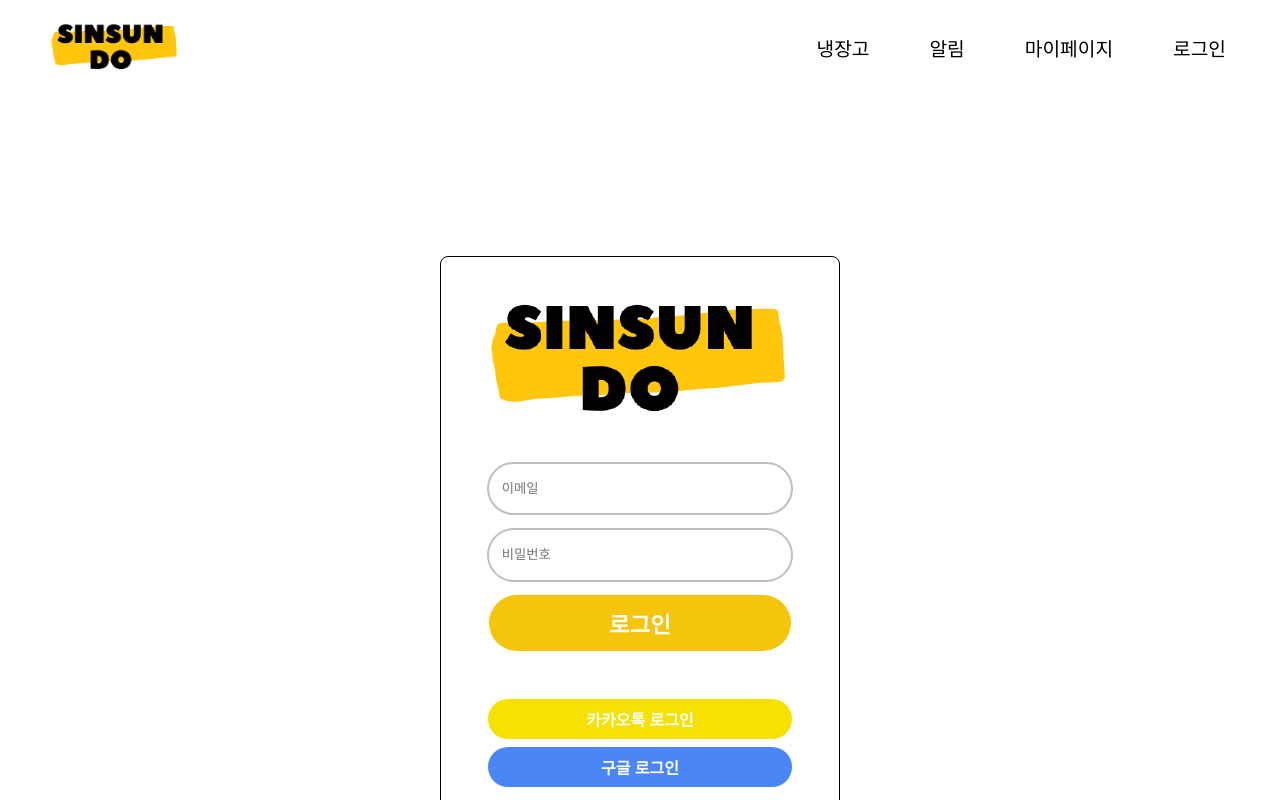
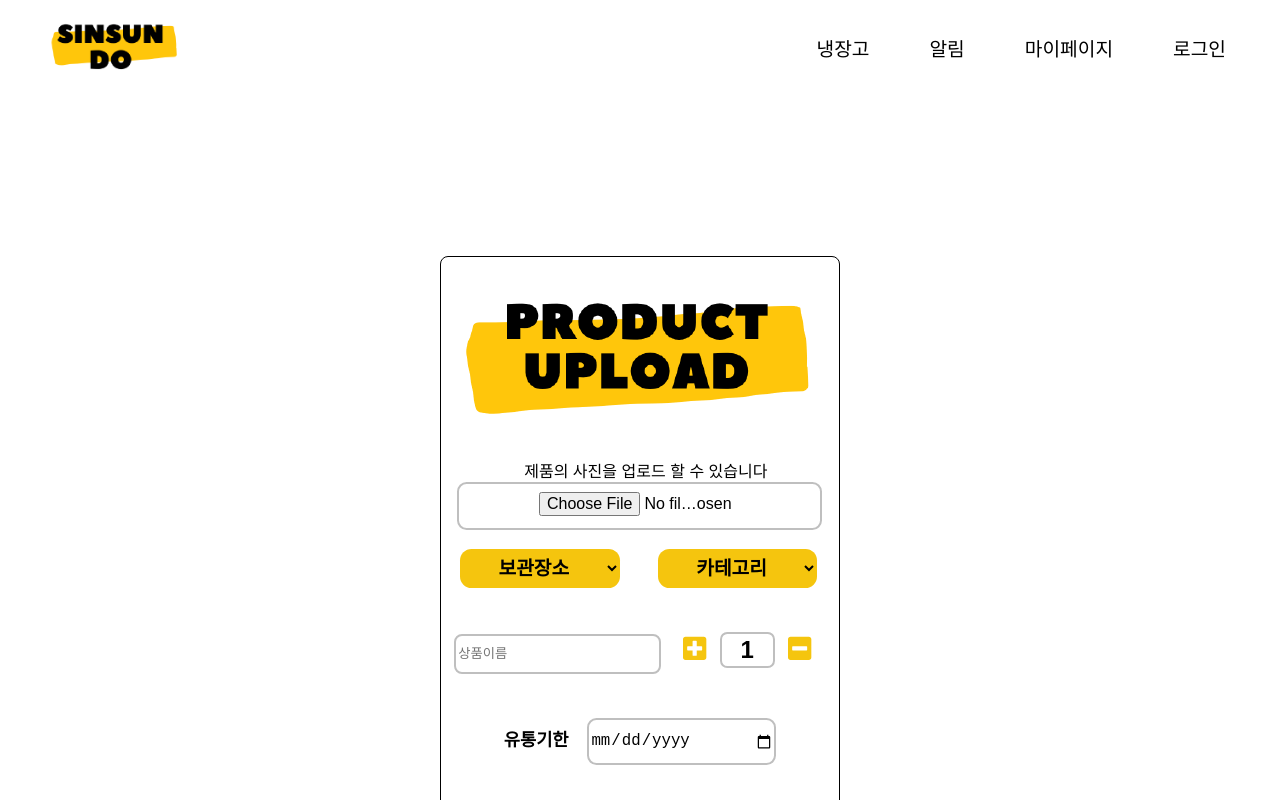
Before and after one commit to codestates/SinSunDo, a React (Create React App) app in the folder client/: page /RefrigeratorPage in a window 1280 px wide. Shown: the top 800 px of the page. Built offline with nearby package versions, Linux system fonts and the light colour scheme.

Commit message:
Add product upload page

```diff
--- a/client/src/app.jsx
+++ b/client/src/app.jsx
@@ -17,11 +17,9 @@
   return (
     <>
       <Nav isLogin={isLogin} />
-      {/* <MyPageCorrection />
-      <MyPage /> */}
+      <ProductUpload />
+      <RefrigeratorPage />
       <LogInPage isLogin={isLogin} setIsLogin={setIsLogin} />
-      <MembershipPage />
-      <RefrigeratorPage />
       <Footer />
     </>
   );
--- a/client/src/components/product.jsx
+++ b/client/src/components/product.jsx
@@ -3,7 +3,7 @@
 
 const Product = ({ product, handleDelete }) => {
   return (
-    <div className={style.container} key={product.id}>
+    <div className={style.container}>
       <span className={style.category}>{product.category_name}</span>
       <img className={style.image} src={product.food_picture} />
       <span className={style.Product_name}>{product.food_name}</span>
--- a/client/src/page/logInPage.jsx
+++ b/client/src/page/logInPage.jsx
@@ -38,7 +38,7 @@
     // }
 
     axios
-      .post(`${process.env.REACT_APP_SERVER_URL}/users/signup`, userinfo, {
+      .post(`${process.env.REACT_APP_SERVER_URL}/users/signin`, userinfo, {
         withCredentials: true,
       })
       .then((res) => {
--- a/client/src/page/productUpload.jsx
+++ b/client/src/page/productUpload.jsx
@@ -1,50 +1,144 @@
-import React from "react";
+import React, { useState } from "react";
 import style from "./productUpload.module.css";
+import axios from "axios";
 
 const ProductUpload = ({ handleAdd }) => {
+  const [storage, setStorage] = useState("");
+  const [category, setCategory] = useState("");
+  const [foodName, setFoodName] = useState("");
+  const [quantity, setQuantity] = useState(1);
+  const [expirationDate, setExpirationDate] = useState("");
+
+  const handleChangeStorage = (storage) => {
+    setStorage(storage.target.value);
+  };
+
+  const handleChangeCategory = (category) => {
+    setCategory(category.target.value);
+  };
+
+  const handleChangeFoodName = (foodName) => {
+    setFoodName(foodName.target.value);
+  };
+
+  const handlePlus = () => {
+    handleChangeQuantity(Number(quantity) + 1);
+    // setQuantity(Number(quantity) + 1);
+  };
+
+  const handleMinus = () => {
+    // quantity < 0 ? 0 : setQuantity(quantity - 1);
+    if (quantity < 1) {
+      console.log("0보다 작다");
+      setQuantity(Number(0));
+      return;
+    }
+    handleChangeQuantity(Number(quantity) - 1);
+  };
+
+  const handleChangeQuantity = (quantity) => {
+    // console.log(auantity.target.value);
+    console.log("auantity", quantity);
+    setQuantity(quantity);
+  };
+
+  const handleExpirationDate = (expirationDate) => {
+    console.log("유통기한", expirationDate.target.value);
+    setExpirationDate(expirationDate.target.value);
+  };
+
+  const handleProductData = () => {
+    const productData = {
+      storage,
+      category,
+      foodName,
+      quantity,
+      expirationDate,
+    };
+    axios
+      .post(`${process.env.REACT_APP_SERVER_URL}/product/add`, productData, {
+        withCredentials: true,
+      })
+      .then((data) => {
+        // ToDo 등록 완료 메세지
+      })
+      .catch((err) => console.log(err));
+  };
+
   return (
     <div className={style.container}>
       <img className={style.logo} src="productupload.png" />
       <div className={style.imageUpLoad_text}>
         제품의 사진을 업로드 할 수 있습니다
       </div>
-      <input className={style.imageUpLoad} type="file" />
+      <input className={style.imageUpLoad} type="file" accept="image/*" />
 
-      <select name="storageSelect" id={style.storageSelect}>
+      <select
+        name="storageSelect"
+        id={style.storageSelect}
+        onChange={handleChangeStorage}
+      >
         <option value="">보관장소</option>
         <option value="refrigerate">냉장</option>
         <option value="freeze">냉동</option>
         <option value="roomTemperature">실온</option>
       </select>
 
-      <select name="category" id={style.category}>
-        <option value="">카테고리</option>
-        <option value="">과일</option>
-        <option value="">완제품/요리</option>
-        <option value="">유제품</option>
-        <option value="">음료</option>
-        <option value="">인스턴스</option>
-        <option value="">채소</option>
+      <select
+        name="category"
+        id={style.category}
+        onChange={handleChangeCategory}
+      >
+        <option value="카테고리">카테고리</option>
+        <option value="과일">과일</option>
+        <option value="완제품/요리">완제품/요리</option>
+        <option value="유제품">유제품</option>
+        <option value="음료">음료</option>
+        <option value="인스턴스">인스턴스</option>
+        <option value="채소">채소</option>
       </select>
 
-      <input className={style.productName} type="text" placeholder="상품이름" />
+      <input
+        className={style.productName}
+        type="text"
+        placeholder="상품이름"
+        onChange={handleChangeFoodName}
+      />
 
-      {/* <input className={style.quatity} type="text" placeholder="수량" /> */}
       <span className={style.quatity_container}>
-        <button className={style.quatity_plus_btn}>
-          <i class="quatity_plus fas fa-plus-square"></i>
+        <button
+          className={style.quatity_plus_btn}
+          onClick={handlePlus}
+          onChange={handleChangeQuantity}
+        >
+          <i className="quatity_plus fas fa-plus-square"></i>
         </button>
-        <div className={style.quatity}>1</div>
-        <button className={style.quatity_minus_btn}>
-          <i class="quatity_minus fas fa-minus-square"></i>
+        <input
+          className={style.quatity}
+          type="number"
+          // placeholder="수량"
+          value={quantity}
+          onChange={(e) => handleChangeQuantity(e.target.value)}
+        />
+        {/* <div className={style.quatity}>1</div> */}
+        <button className={style.quatity_minus_btn} onClick={handleMinus}>
+          <i className="quatity_minus fas fa-minus-square"></i>
         </button>
       </span>
 
       <span className={style.expirationDate}>
         유통기한
-        <input className={style.date} type="date" />
+        <input
+          className={style.date}
+          type="date"
+          onChange={handleExpirationDate}
+        />
       </span>
-      <button className={style.registration} onClick={handleAdd}>
+      <button
+        className={style.registration}
+        onClick={handleProductData}
+        onClick={handleAdd}
+      >
         등록
       </button>
       <button className={style.close} onClick={handleAdd}>
--- a/client/src/page/productUpload.module.css
+++ b/client/src/page/productUpload.module.css
@@ -72,13 +72,17 @@
 .quatity {
   display: inline-block;
   margin: 0 0.3em 0 0.3em;
-  width: 1.5em;
+  width: 2.3em;
   height: 1.5em;
   border: 0.1em solid rgb(191, 191, 191);
   font-size: 1.5em;
   font-weight: 600;
   border-radius: 0.3em;
   text-align: center;
+}
+input[type="number"]::-webkit-inner-spin-button {
+  -webkit-appearance: none;
+  margin: 0;
 }
 
 .quatity_plus_btn {
--- a/client/src/page/refrigeratorPage.jsx
+++ b/client/src/page/refrigeratorPage.jsx
@@ -15,6 +15,7 @@
   const handleDelete = (id) => {
     const filter = product.filter((el) => el.id !== id);
     setProduct(filter);
+    //ToDo axios 와 엔드포인트 product/delete를 사용하여 삭제를 구현 해야하나 .. ?
   };
 
   const handleAdd = () => {
@@ -47,7 +48,9 @@
           {refrigerate.length !== 0 ? (
             product
               .filter((item) => item.storage === "냉장실")
-              .map((el) => <Product product={el} handleDelete={handleDelete} />)
+              .map((el) => (
+                <Product product={el} key={el.id} handleDelete={handleDelete} />
+              ))
           ) : (
             <div className={style.empty}>
               <div className={style.empty_sentence}>냉장실이 비어 있습니다</div>
@@ -71,7 +74,9 @@
           {freeze.length !== 0 ? (
             product
               .filter((item) => item.storage === "냉동실")
-              .map((el) => <Product product={el} handleDelete={handleDelete} />)
+              .map((el) => (
+                <Product product={el} key={el.id} handleDelete={handleDelete} />
+              ))
           ) : (
             <div className={style.empty}>
               <div className={style.empty_sentence}>냉동실이 비어 있습니다</div>
@@ -97,7 +102,7 @@
           {roomTemperature.length !== 0 ? (
             product
               .filter((item) => item.storage === "실온")
-              .map((el) => <Product product={el} />)
+              .map((el) => <Product product={el} key={el.id} />)
           ) : (
             <div className={style.empty}>
               <div className={style.empty_sentence}>
```
